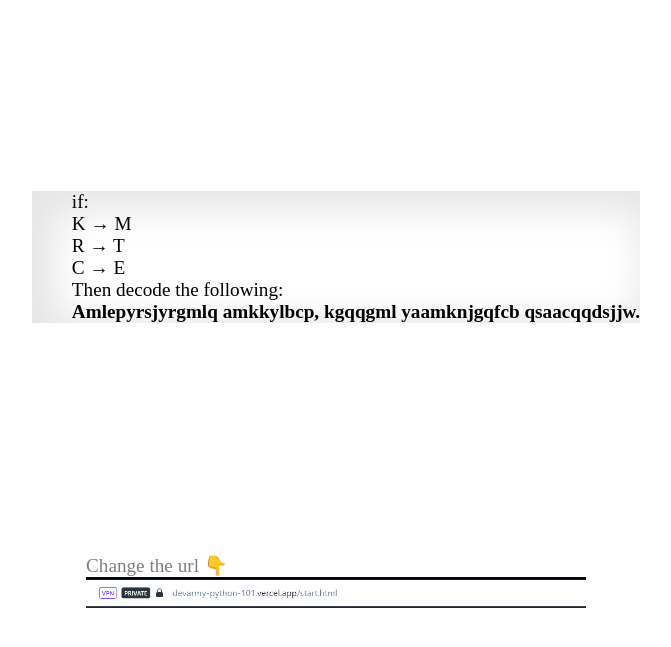
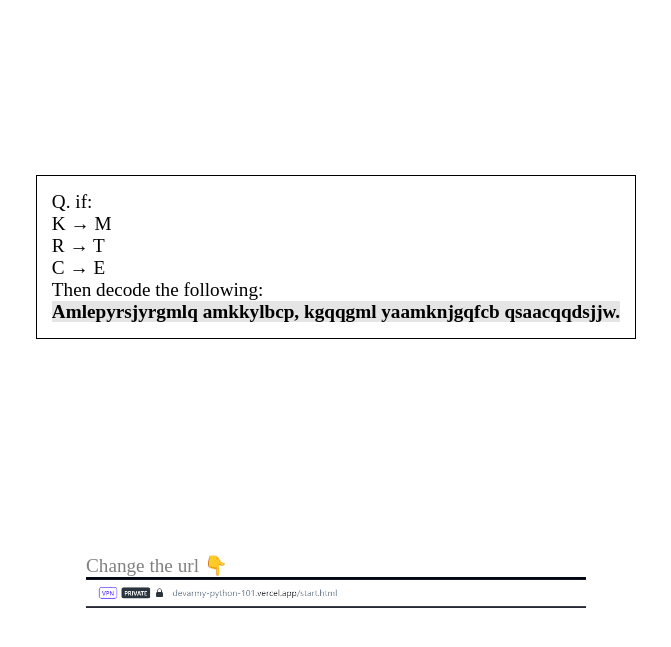
Before and after one commit to yagyesh-bobde/devarmy-python101, a plain HTML site: page 358631.html in a window 1280 px wide. Shown: the part 143-790 px from the top of the page, without its empty margins (304-975 px from the left). Drawn offline with Linux system fonts and the light colour scheme.

Commit message:
Update 358631.html

```diff
--- a/358631.html
+++ b/358631.html
@@ -28,13 +28,15 @@
     <h1 style=" position: absolute; top:50px; left: 50%; right: 50%; transform: translateX(-50%); width: max-content;">Solve Challenge</h1>
 
     <div class="questions flex-around" id="questions">
-      <ul class="shadow-xl " style="width: 100%; display: flex; justify-content:center">
+      <ul class="" style="width: 100%; display: flex; justify-content:center; padding: 15px; border: 1px solid black;">
 
     <li style="list-style: none;">
-      if:</br>K → M<br>R → T<br>C → E<br>Then decode the following:<br>
-        <b>
-          Amlepyrsjyrgmlq amkkylbcp, kgqqgml yaamknjgqfcb qsaacqqdsjjw.
-        </b>
+      Q. if:</br>K → M<br>R → T<br>C → E<br>Then decode the following:<br>
+        <span class="shadow-xl">
+            <b >
+            Amlepyrsjyrgmlq amkkylbcp, kgqqgml yaamknjgqfcb qsaacqqdsjjw.
+          </b>
+        </span>
     </li>
     </ul>
     </div>
```
